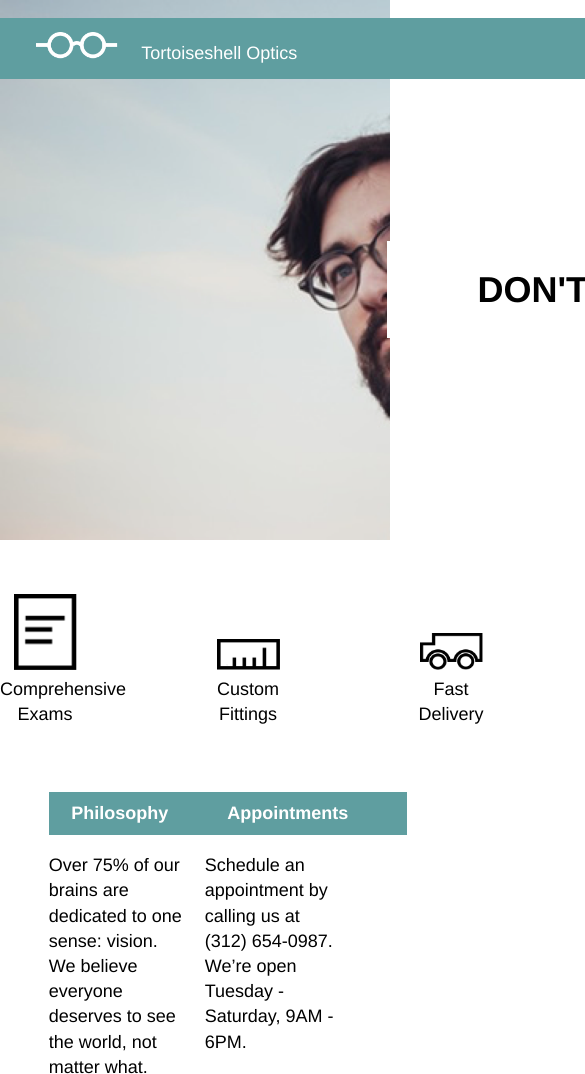
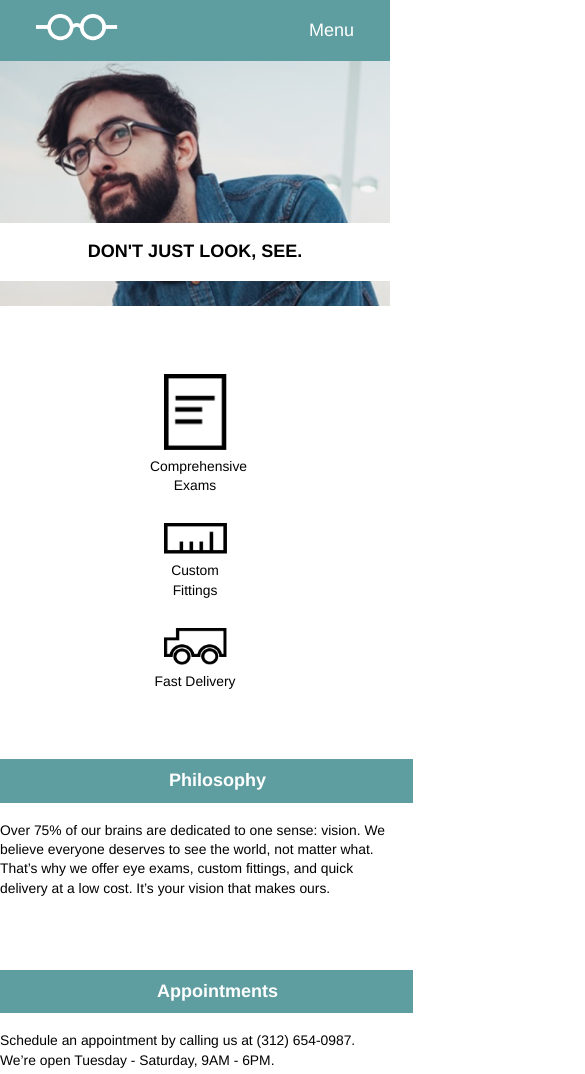
Before and after one commit to freckledlady/tortoiseshell-optics, a plain HTML site: page index.html in a window 390 px wide. Shown: the top 1074 px of the page, 585 px wide, since content can reach past the window. Drawn offline with Linux system fonts and the light colour scheme.

Commit message:
add mobile styles

```diff
--- a/index.html
+++ b/index.html
@@ -14,9 +14,10 @@
         </div>
         <nav>
           <ul>
-            <li>Services</li>
-            <li>Products</li>
-            <li>Contact</li>
+            <li class = "li">Services</li>
+            <li class = "li">Products</li>
+            <li class = "li">Contact</li>
+            <li id = "menu">Menu</li>
           </ul>
         </nav>
       </div>
--- a/resources/css/style.css
+++ b/resources/css/style.css
@@ -37,6 +37,10 @@ nav li {
   padding-top: 1rem;
   padding-bottom: 1rem;
 
+}
+
+#menu {
+  display: none;
 }
 
 .logo img {
@@ -130,5 +134,112 @@ footer img {
 
 footer p {
   display: inline-block;
-  ;
 }
+
+@media only screen and (max-width: 1024px) {
+  .header {
+    width: 100%;
+  }
+
+  footer {
+    width: 100%;
+  }
+
+  .box {
+    position: static;
+    width: 100%;
+  }
+
+  .banner h1 {
+    margin-right: 2rem;
+    margin-top: 5rem;
+    padding: 0.75rem 4rem;
+    font-size: 1.33rem;
+  }
+}
+
+@media only screen and (max-width: 470px) {
+  .header {
+    position: static;
+  }
+
+  .header p {
+    display: none;
+  }
+
+  .li {
+    display: none;
+  }
+
+  #menu {
+    display: inline-block;
+  }
+
+  .banner {
+    height: 17rem;
+    background-position: 20%;
+  }
+
+
+  .banner h1 {
+    margin-top: 9rem;
+    width: 100%;
+    padding-top: 1rem;
+    padding-bottom: 1rem;
+    margin-right: 0;
+    font-size: 1rem;
+    text-align: center;
+  }
+
+  .icon-row {
+    width: 100%;
+    margin-top: 3.77rem;
+    margin-bottom: 3.77rem;
+    height: auto;
+  }
+
+  .icon {
+    display: block;
+    margin-left: auto;
+    margin-right: auto;
+  }
+
+  .icon p {
+    font-size: 0.77rem;
+  }
+
+  .paper, .ruler {
+    margin-bottom: 1.54rem;
+  }
+
+  .text-section {
+    display: block;
+  }
+
+  .blurb {
+    display: block;
+    width: 100%;
+  }
+
+  .blurb h3 {
+    width: 100%;
+    text-align: center;
+    margin-bottom: 1rem;
+  }
+
+  .blurb p {
+    font-size: 0.77rem;
+  }
+
+  #phil {
+    margin-bottom: 4rem;
+  }
+
+  footer p {
+    display: none;
+  }
+
+  footer {
+    justify-content: center;
+  }
+}
```
